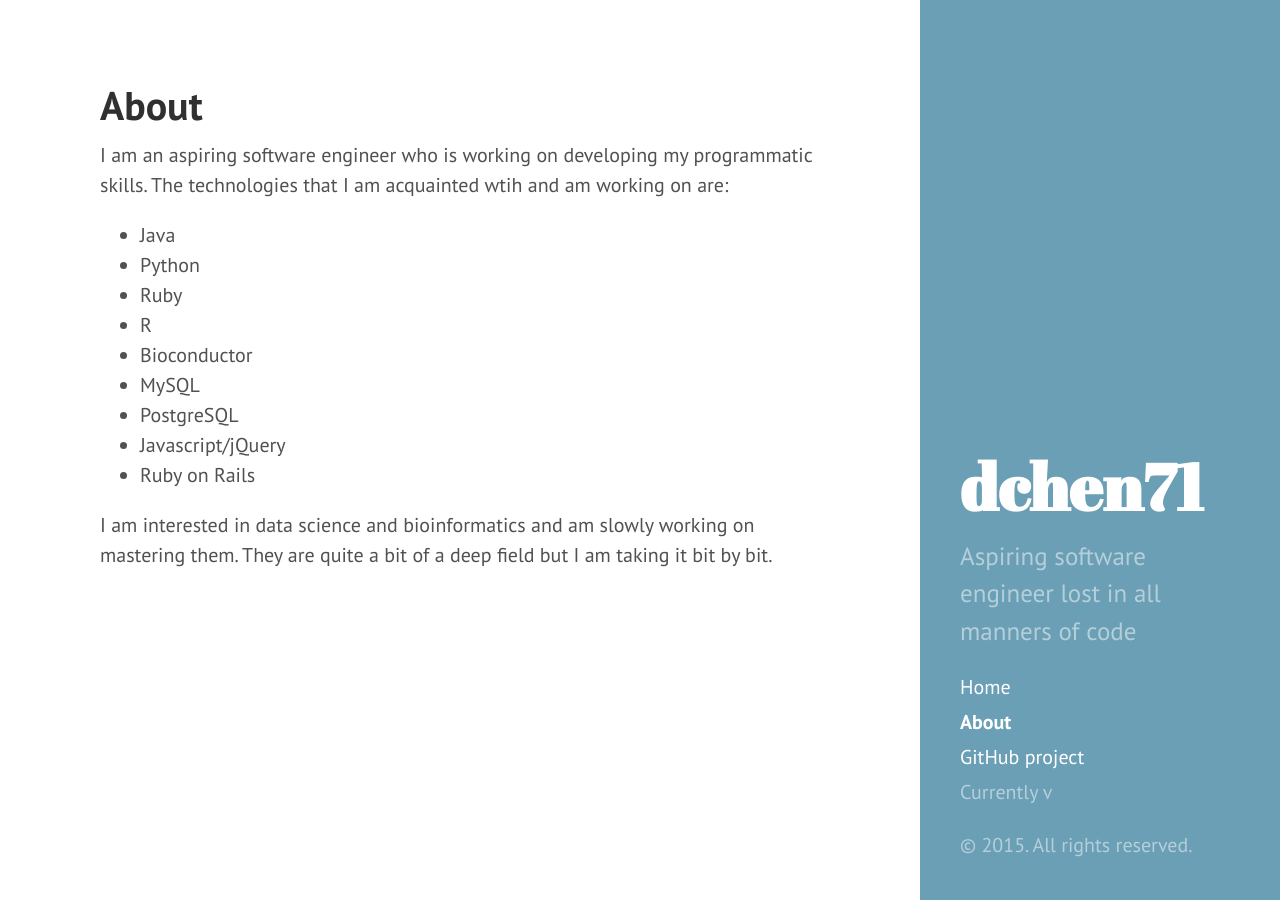
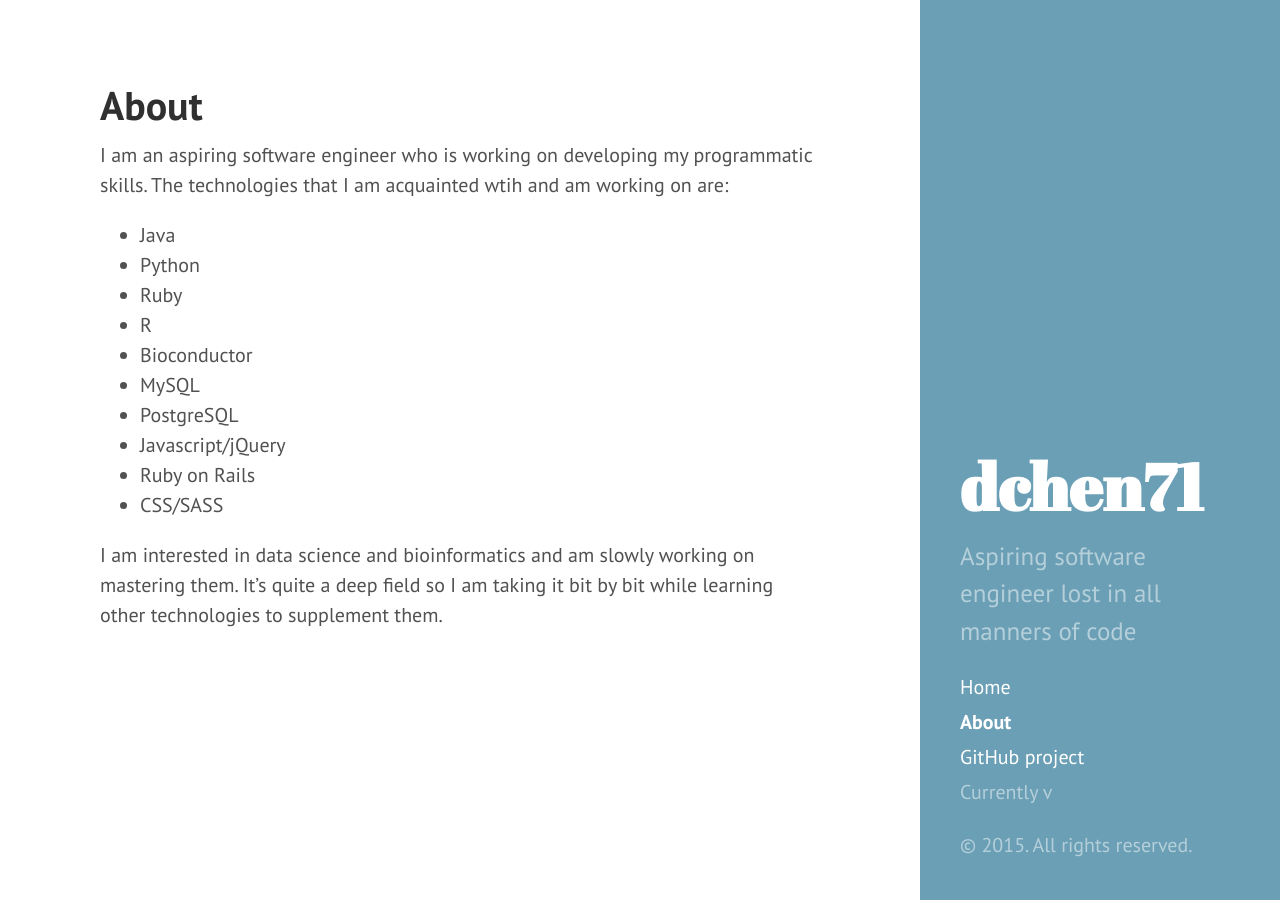
Before and after one commit to dchen71/dchen71.github.io, a Jekyll site: the page built from about.md, in a window 1280 px wide. Built offline with Jekyll 4.4.1, drawn with Linux system fonts in a browser that asks for light colours; Markdown is read by kramdown in place of the engine named in the settings.

Commit message:
updated about

```diff
--- a/about.md
+++ b/about.md
@@ -13,5 +13,6 @@ I am an aspiring software engineer who is working on developing my programmatic
 * PostgreSQL
 * Javascript/jQuery
 * Ruby on Rails
+* CSS/SASS
 
-I am interested in data science and bioinformatics and am slowly working on mastering them. They are quite a bit of a deep field but I am taking it bit by bit.
+I am interested in data science and bioinformatics and am slowly working on mastering them. It's quite a deep field so I am taking it bit by bit while learning other technologies to supplement them.
```
